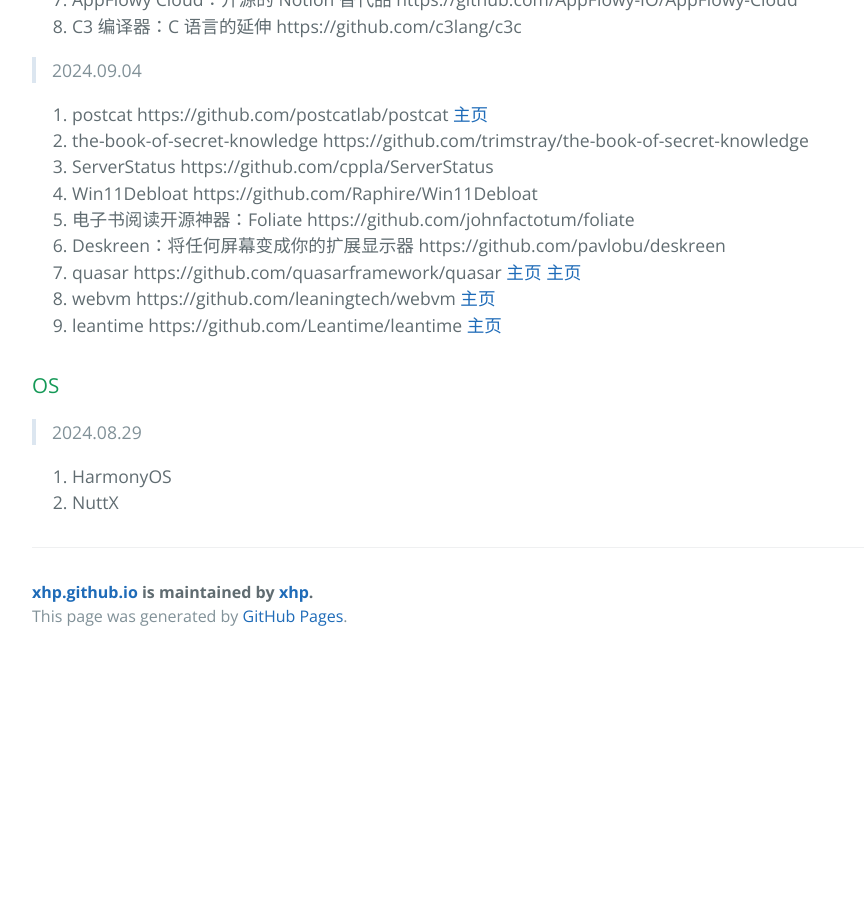
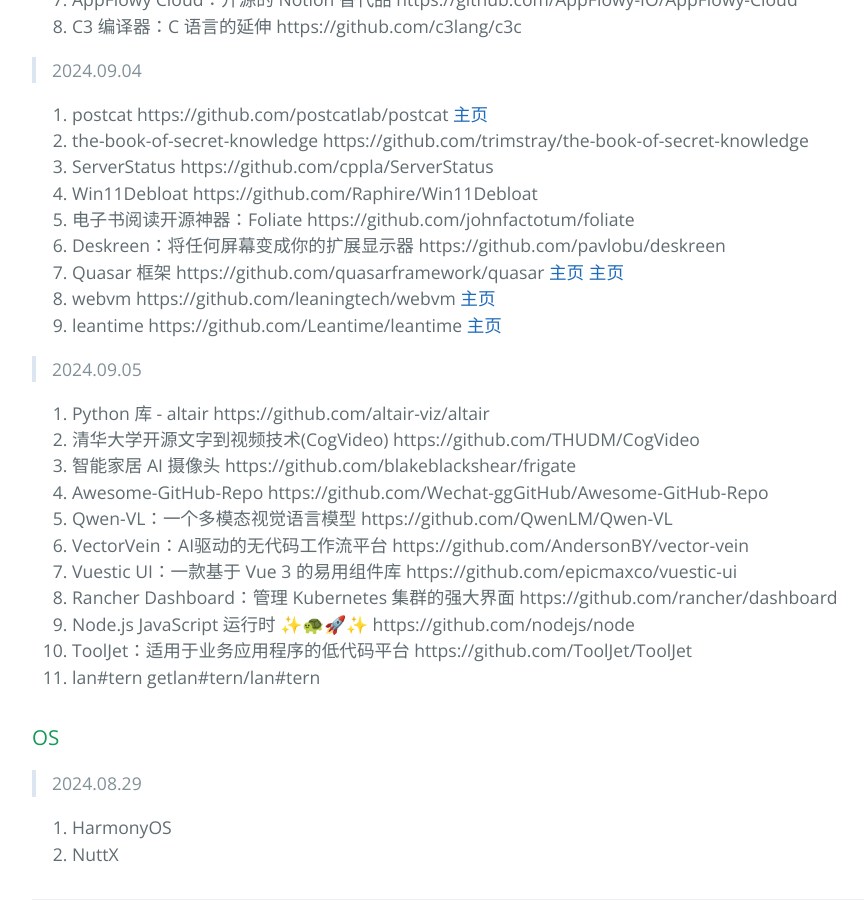
Before and after one commit to xhp/xhp.github.io, a Jekyll site: the page built from index.md, in a window 1280 px wide and 900 px high, scrolled down 1339 px. Shown: the whole window, without its empty margins (192-1059 px from the left). Built offline with Jekyll 4.4.1, drawn with Linux system fonts in a browser that asks for light colours; our own code applies the rules of GitHub Pages for plain Markdown files; before the commit the page ends 1999 px from its top, so only the background shows below that.

Commit message:
2024.09.05

```diff
--- a/index.md
+++ b/index.md
@@ -50,9 +50,24 @@ layout: default
 4. Win11Debloat https://github.com/Raphire/Win11Debloat
 5. 电子书阅读开源神器：Foliate https://github.com/johnfactotum/foliate
 6. Deskreen：将任何屏幕变成你的扩展显示器 https://github.com/pavlobu/deskreen
-7. quasar https://github.com/quasarframework/quasar [主页](https://quasar.dev/) [主页](http://www.quasarchs.com/)
+7. Quasar 框架 https://github.com/quasarframework/quasar [主页](https://quasar.dev/) [主页](http://www.quasarchs.com/)
 8. webvm https://github.com/leaningtech/webvm [主页](https://webvm.io/)
 9. leantime https://github.com/Leantime/leantime [主页](https://leantime.io/)
+
+> 2024.09.05
+
+1.  Python 库 - altair https://github.com/altair-viz/altair
+2. 清华大学开源文字到视频技术(CogVideo) https://github.com/THUDM/CogVideo
+3. 智能家居 AI 摄像头 https://github.com/blakeblackshear/frigate
+4. Awesome-GitHub-Repo https://github.com/Wechat-ggGitHub/Awesome-GitHub-Repo
+5. Qwen-VL：一个多模态视觉语言模型 https://github.com/QwenLM/Qwen-VL
+6. VectorVein：AI驱动的无代码工作流平台 https://github.com/AndersonBY/vector-vein
+7. Vuestic UI：一款基于 Vue 3 的易用组件库 https://github.com/epicmaxco/vuestic-ui
+8. Rancher Dashboard：管理 Kubernetes 集群的强大界面 https://github.com/rancher/dashboard
+9. Node.js JavaScript 运行时 ✨🐢🚀✨ https://github.com/nodejs/node
+10. ToolJet：适用于业务应用程序的低代码平台 https://github.com/ToolJet/ToolJet
+11. lan#tern getlan#tern/lan#tern
+
 
 
 
```
